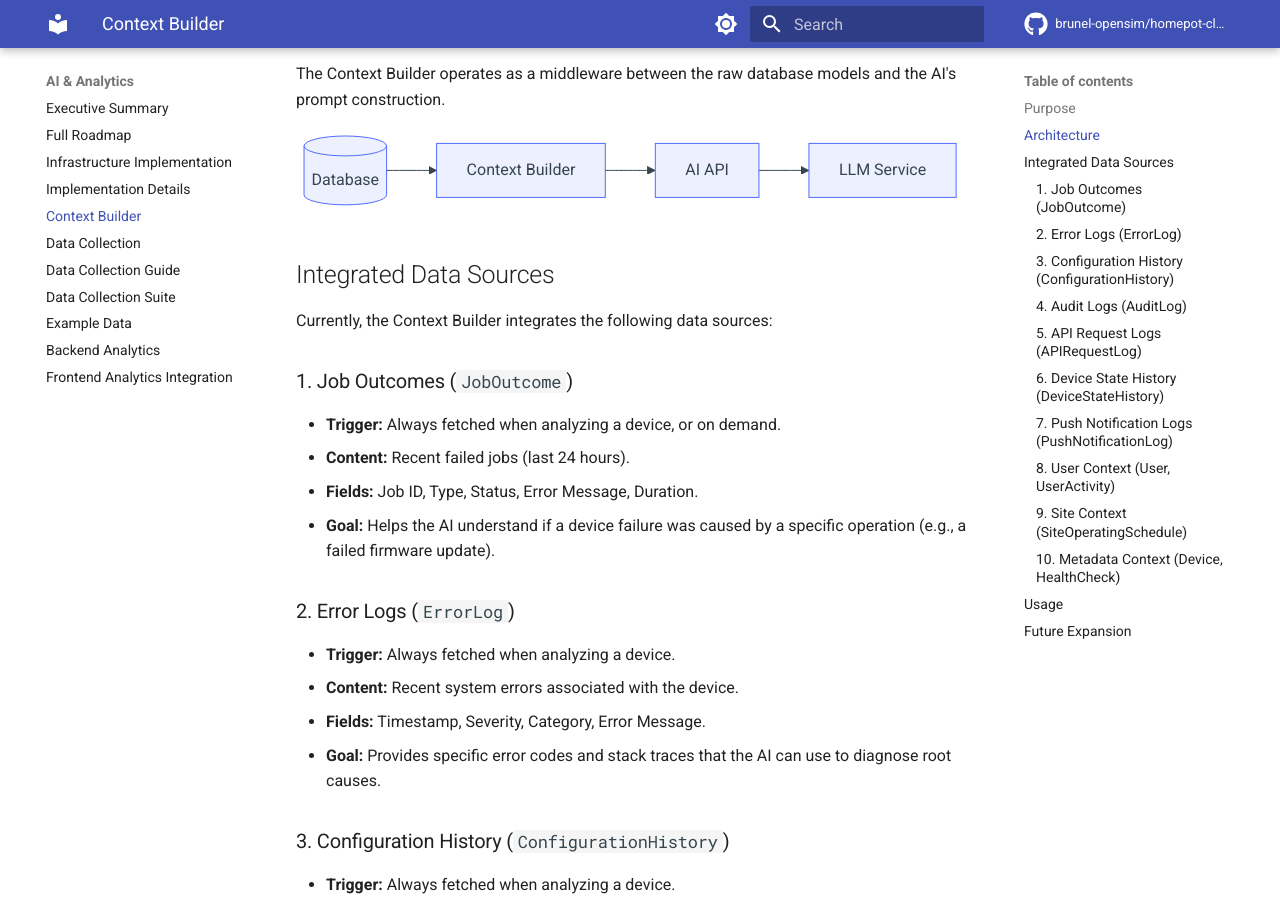
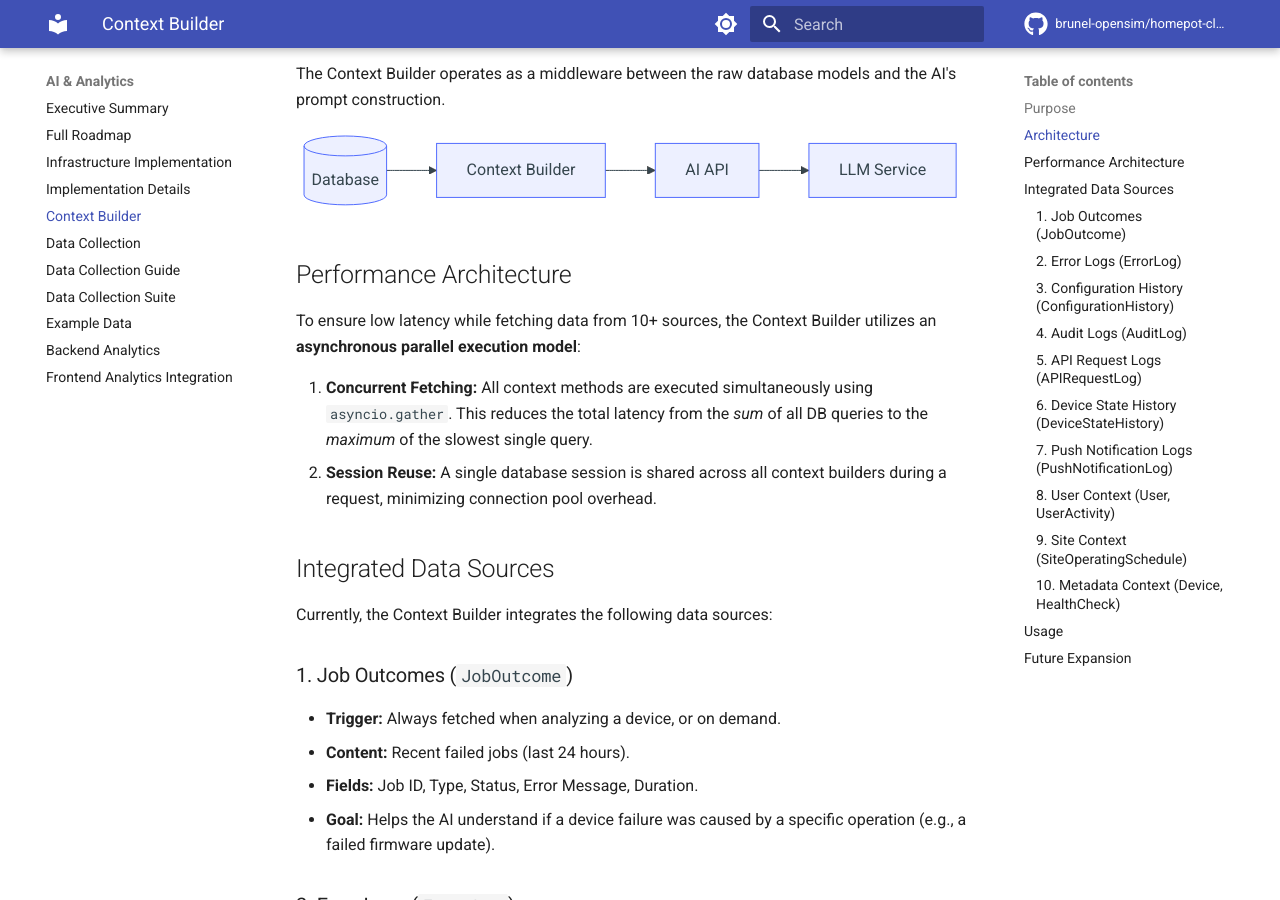
Before and after one commit to brunel-opensim/homepot-client, an MkDocs documentation site: the page built from docs/ai-context-builder.md, in a window 1280 px wide and 900 px high, scrolled down 502 px. Built offline with MkDocs 1.6.1 and Material for MkDocs 9.7.7, drawn with Linux system fonts in a browser that asks for light colours; comment, search, counter and statistics services are not loaded; the version menu is left out; some of the changed text lies outside the part shown.

Commit message:
docs: add performance architecture section to context builder docs

````diff
--- a/docs/ai-context-builder.md
+++ b/docs/ai-context-builder.md
@@ -16,6 +16,13 @@ graph LR
     CB --> API[AI API]
     API --> LLM[LLM Service]
 ```
+
+## Performance Architecture
+
+To ensure low latency while fetching data from 10+ sources, the Context Builder utilizes an **asynchronous parallel execution model**:
+
+1.  **Concurrent Fetching:** All context methods are executed simultaneously using `asyncio.gather`. This reduces the total latency from the *sum* of all DB queries to the *maximum* of the slowest single query.
+2.  **Session Reuse:** A single database session is shared across all context builders during a request, minimizing connection pool overhead.
 
 ## Integrated Data Sources
 
@@ -108,5 +115,4 @@ All planned data sources have been integrated. Future work will focus on:
 *   **Performance Optimization:** Caching context results to reduce DB load.
 *   **Relevance Filtering:** Using vector search to only include *relevant* logs instead of just *recent* ones.
 
-*   `Devices`: Rich metadata (firmware version, IP address).
-*   `HealthCheck`: Raw health ping data.
+By providing comprehensive situational awareness, the Context Builder empowers the LLM to deliver accurate, context-rich responses for device diagnostics and troubleshooting.
````
